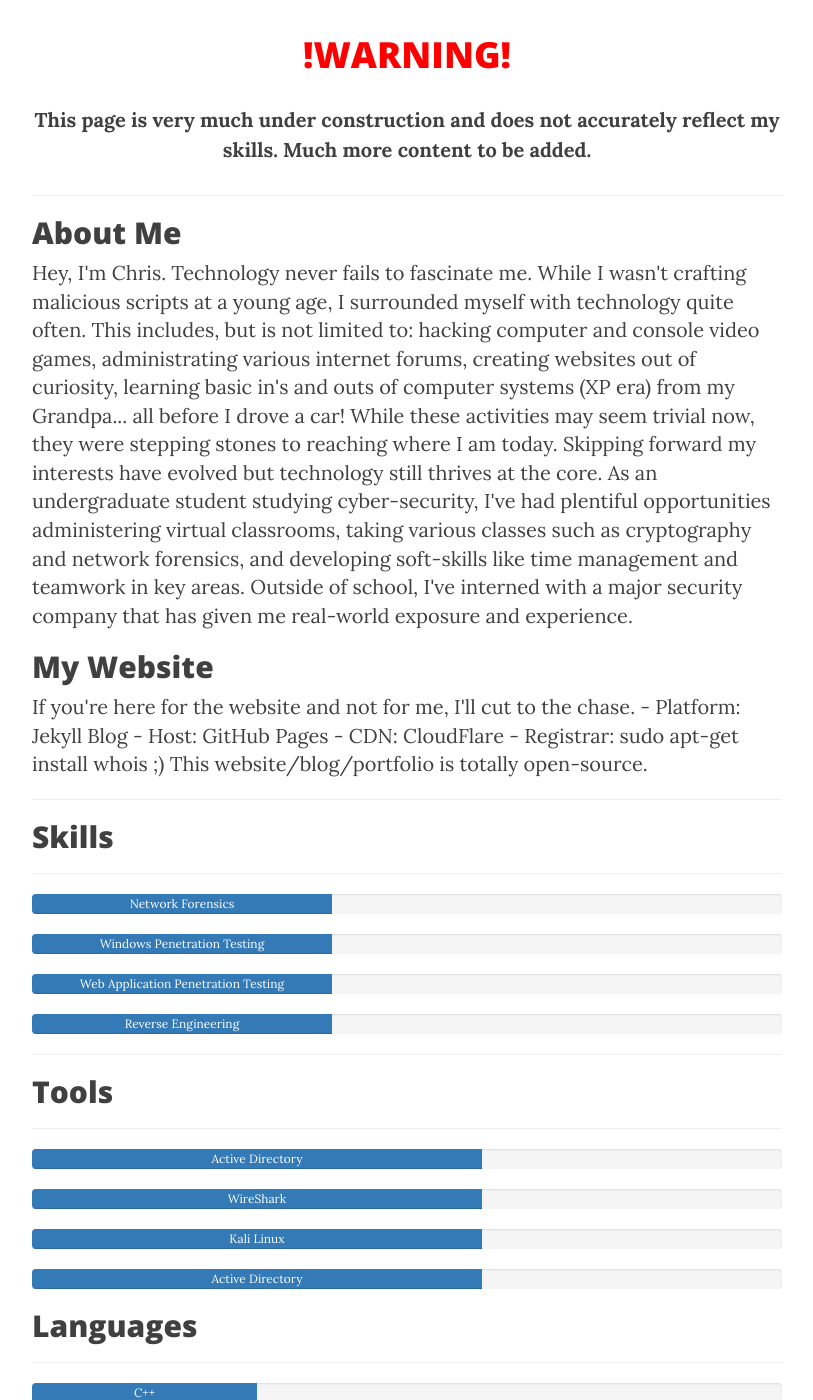
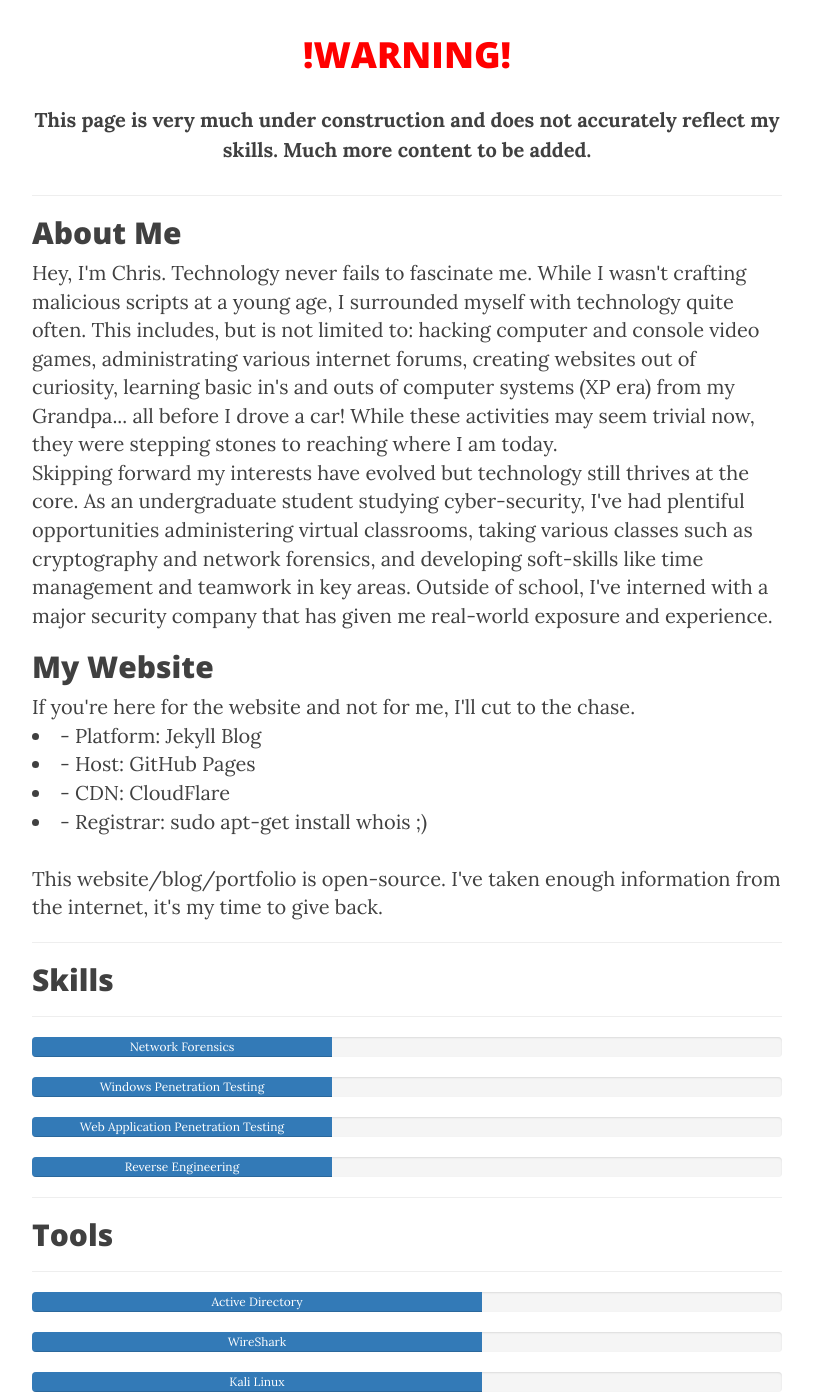
Before and after one commit to RomSec/RomSec.github.io, a Jekyll site: the page built from about.html, in a window 1280 px wide and 1400 px high, scrolled down 483 px. Shown: the whole window, without its empty margins (233-1046 px from the left). Built offline with Jekyll 4.4.1, drawn with Linux system fonts in a browser that asks for light colours; nearby versions of some CDN libraries.

Commit message:
Update about.html

```diff
--- a/about.html
+++ b/about.html
@@ -11,18 +11,18 @@ header-img: "img/about-header.jpg"
 <hr>
 <h2>About Me</h2>
 Hey, I'm Chris. Technology never fails to fascinate me. While I wasn't crafting malicious scripts at a young age, I surrounded myself with technology quite often. This includes, but is not limited to: hacking computer and console video games, administrating various internet forums, creating websites out of curiosity, learning basic in's and outs of computer systems (XP era) from my Grandpa... all before I drove a car!  While these activities may seem trivial now, they were stepping stones to reaching where I am today.
-
+<br>
 Skipping forward my interests have evolved but technology still thrives at the core. As an undergraduate student studying cyber-security, I've had plentiful opportunities administering virtual classrooms, taking various classes such as cryptography and network forensics, and developing soft-skills like time management and teamwork in key areas. Outside of school, I've interned with a major security company that has given me real-world exposure and experience.
 
 <h2>My Website</h2>
-If you're here for the website and not for me, I'll cut to the chase.
+If you're here for the website and not for me, I'll cut to the chase. <br>
 
-- Platform: Jekyll Blog
-- Host: GitHub Pages
-- CDN: CloudFlare
-- Registrar: sudo apt-get install whois ;)
+<li>- Platform: Jekyll Blog</li>
+<li>- Host: GitHub Pages</li>
+<li>- CDN: CloudFlare</li>
+<li>- Registrar: sudo apt-get install whois ;)</li><br>
 
-This website/blog/portfolio is totally open-source.
+This website/blog/portfolio is open-source. I've taken enough information from the internet, it's my time to give back.
 
 <hr>
 <h2>Skills</h2>
```
